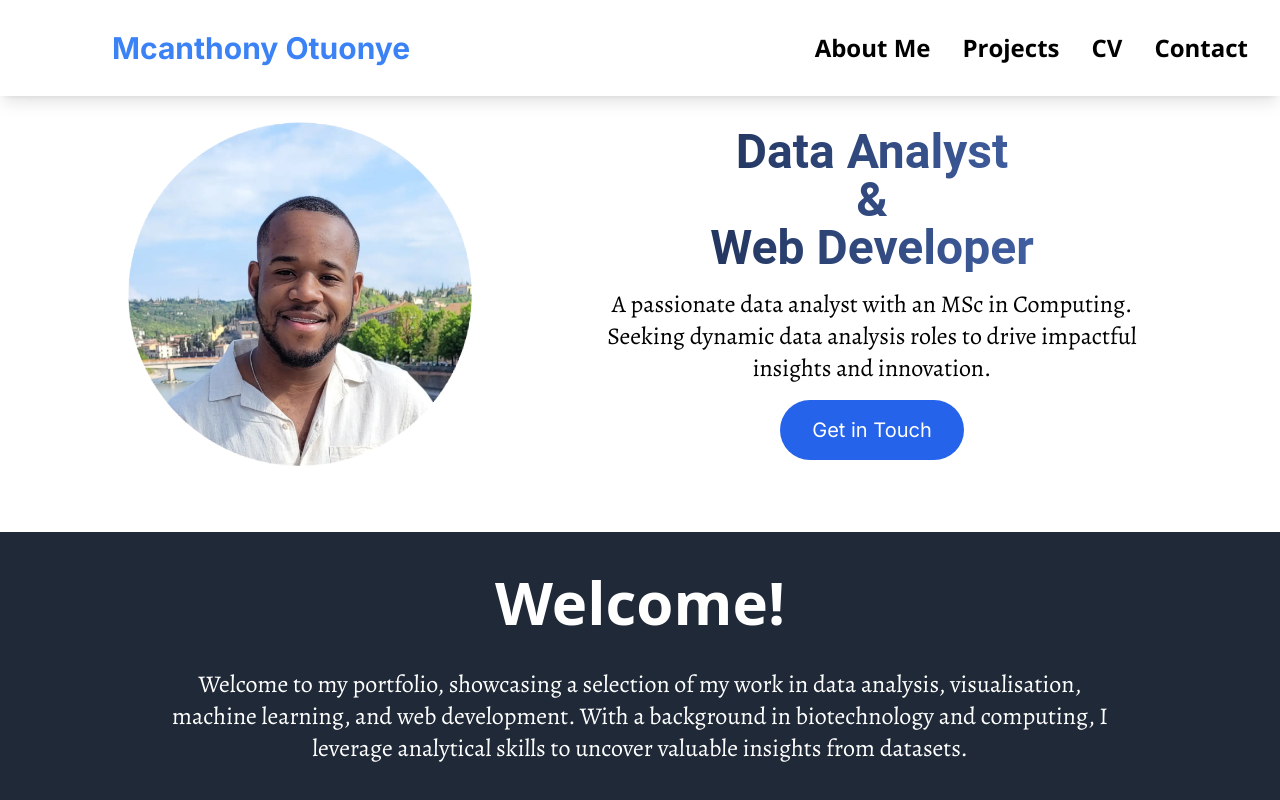
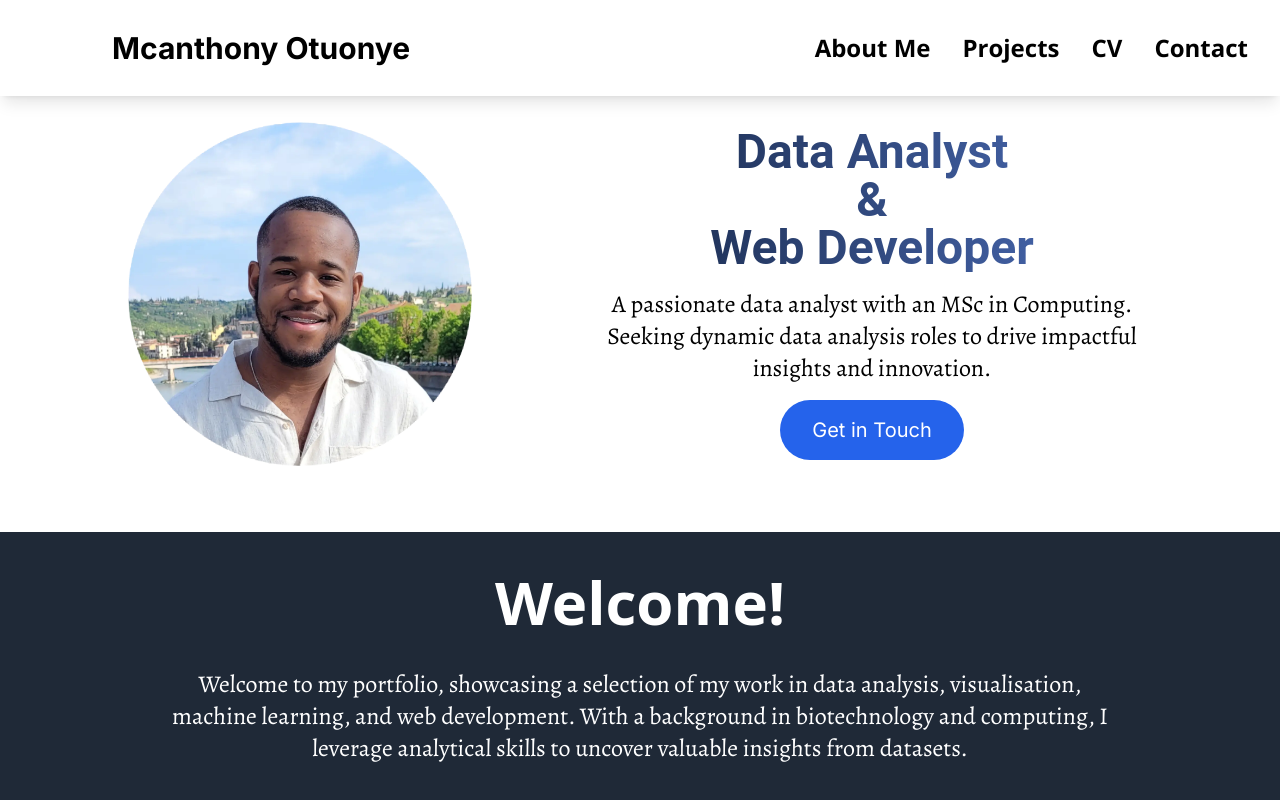
Before and after one commit to mac455/data-science_portfolio, a Next.js app: page / in a window 1280 px wide. Shown: the top 800 px of the page. Built offline with nearby package versions, Linux system fonts and the light colour scheme; a web font is replaced by a local one.

Commit message:
Removed homepage from nav-bar active link function

```diff
--- a/src/components/Navbar.tsx
+++ b/src/components/Navbar.tsx
@@ -25,7 +25,7 @@ export default function Home() {
       <div className="flex justify-between items-center bg-white h-24 fixed top-0 left-0 right-0 z-50 shadow-lg px-4 md:px-8">
         <div>
           <Link href="/">
-            <h1 className= {`${pathname === '/' ? 'text-blue-500' : ''} ml-5 md:ml-20 font-inter font-bold text-3xl hover:text-blue-500`} >Mcanthony Otuonye</h1>
+            <h1 className= 'ml-5 md:ml-20 font-inter font-bold text-3xl hover:text-blue-500' >Mcanthony Otuonye</h1>
           </Link>
         </div>
         {/* Hamburger Icon for Mobile */}
```
